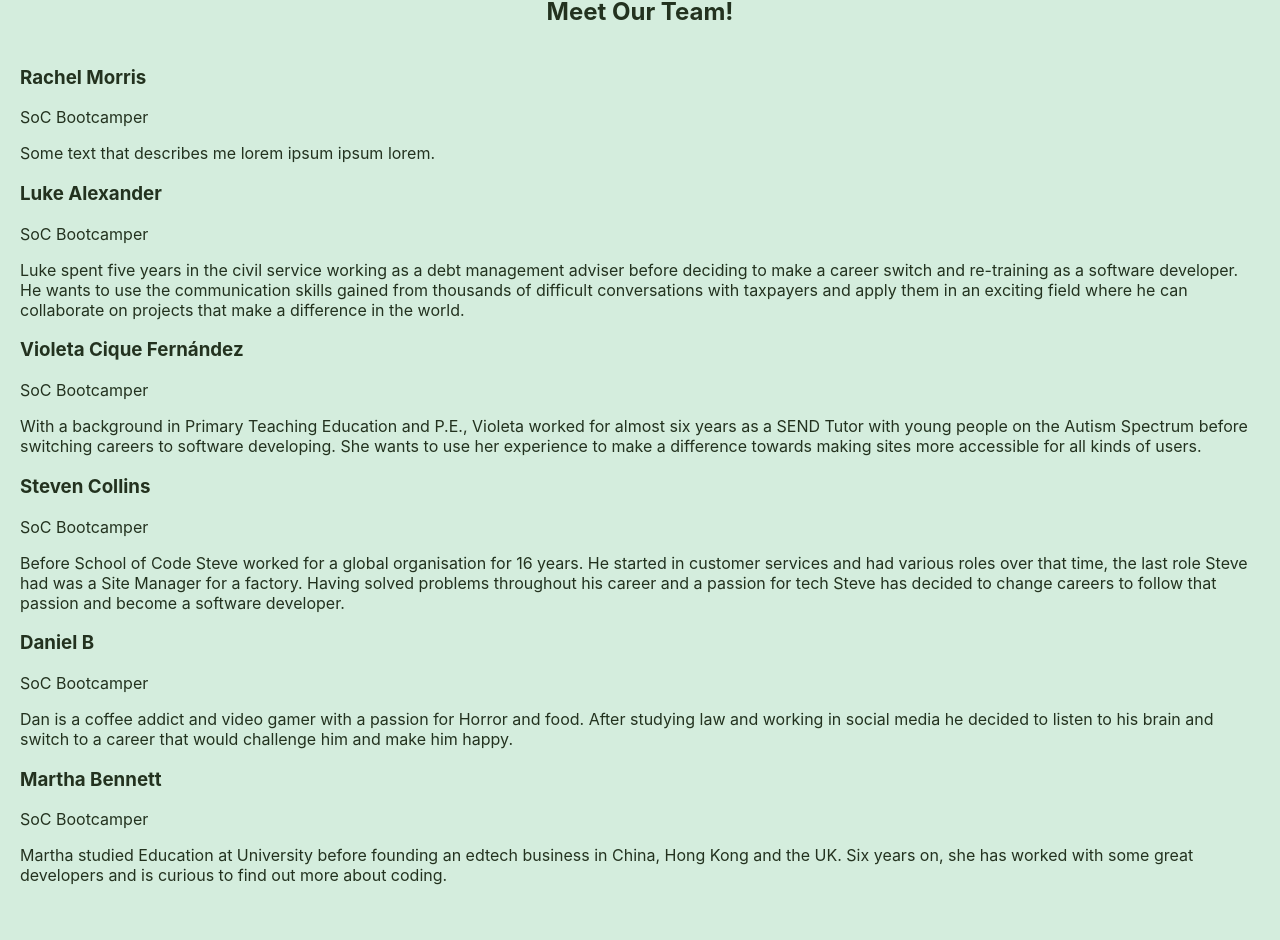
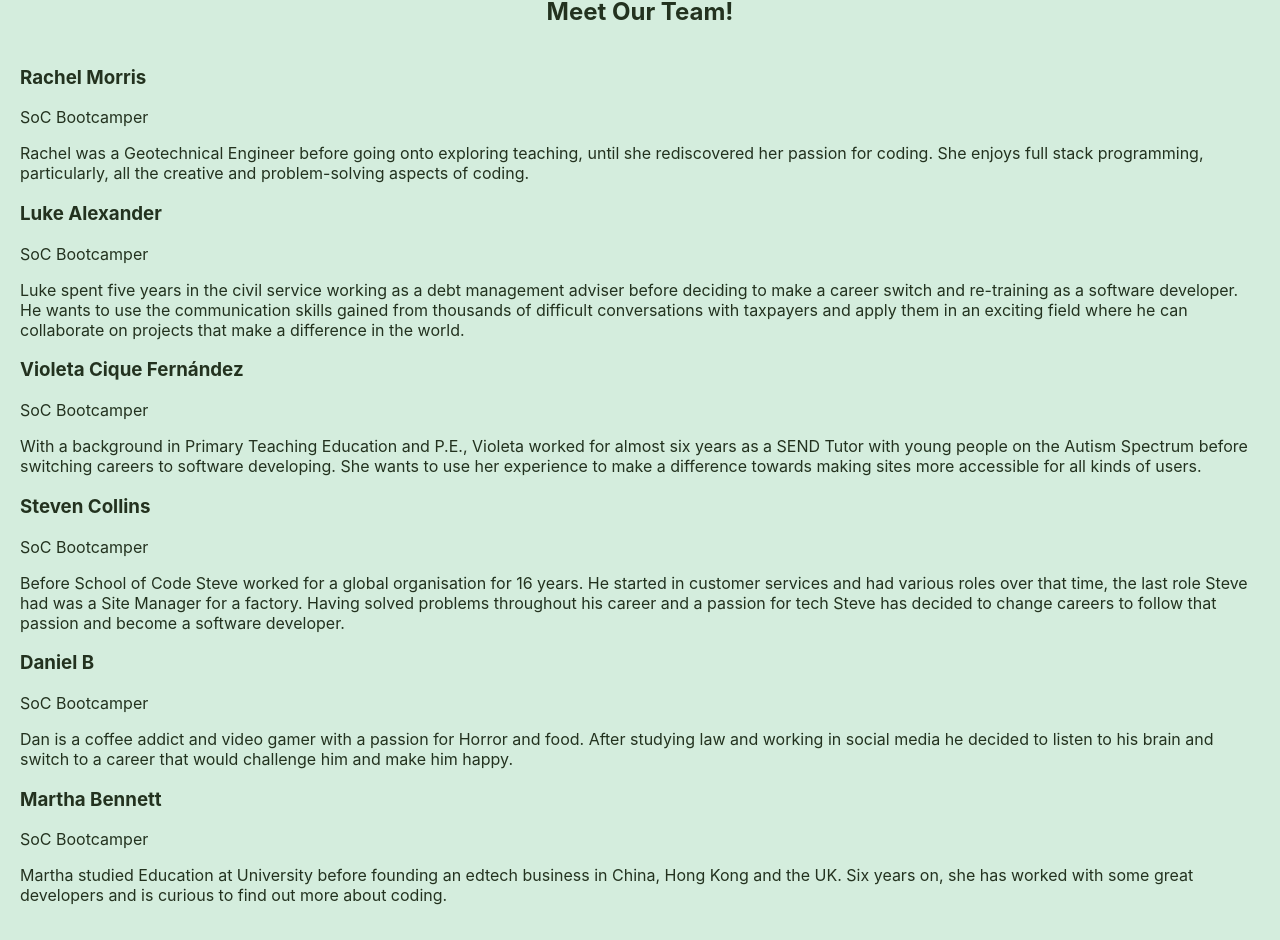
Before and after one commit to SchoolOfCode/bc13_final-project_front-end-6-weddings-a-seamonkey, a React (Create React App) app: page /about in a window 1280 px wide. Shown: the part 1851-2791 px from the top of the page. Built offline with nearby package versions, Linux system fonts and the light colour scheme; no server answers.

Commit message:
added Rachel's bio to About page

```diff
--- a/src/Components/About/index.js
+++ b/src/Components/About/index.js
@@ -47,7 +47,7 @@ export default function About() {
 
             <h3>Rachel Morris</h3>
             <p>SoC Bootcamper</p>
-            <p>Some text that describes me lorem ipsum ipsum lorem.</p>
+            <p>Rachel was a Geotechnical Engineer before going onto exploring teaching, until she rediscovered her passion for coding. She enjoys full stack programming, particularly, all the creative and problem-solving aspects of coding.</p>
 
 
             <h3>Luke Alexander</h3>
```
